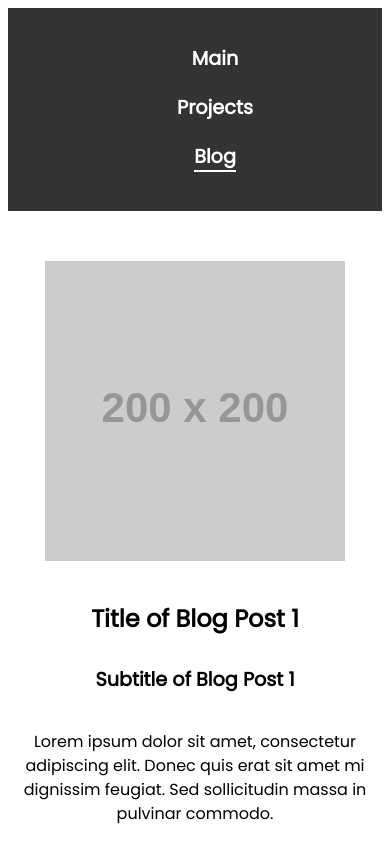
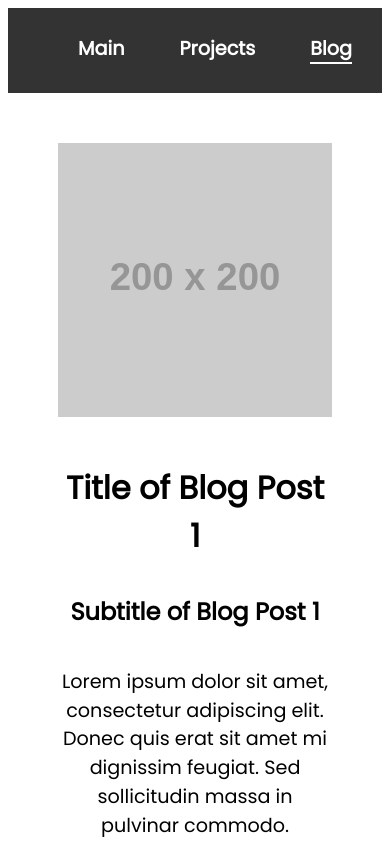
Before and after one commit to Raccoonov/Rekunov, a plain HTML site: page git_pages_test/blog.html in a window 390 px wide. Shown: the top 844 px of the page. Drawn offline with Linux system fonts and the light colour scheme; placeholder pictures from the web are drawn by us.

Commit message:
minor styles fix

```diff
--- a/git_pages_test/resources/css/style.css
+++ b/git_pages_test/resources/css/style.css
@@ -62,6 +62,12 @@ body {
   li:not(:first-child) {
     font-weight: normal;
     font-size: 1.1rem;
+  }
+
+  footer {
+    max-width: 1200px;
+    margin: 0 auto;
+    padding: 50px;
   }
 
 /* project tiles styles  */
@@ -150,57 +156,3 @@ body {
     }
 
 /* Blog Page Responsive Styles */
-
-
-/* Blog Page Media Queries */
-
-@media only screen and (max-width: 768px) {
-    nav ul {
-        flex-direction: column;
-        align-items: center;
-    }
-
-    nav li {
-        margin: 10px 0;
-    }
-
-    main {
-        padding: 50px 10px;
-    }
-
-    section.tile {
-        margin-bottom: 30px;
-    }
-
-    section.tile h2 {
-        font-size: 1.8rem;
-    }
-
-    section.tile h3 {
-        font-size: 1.3rem;
-    }
-
-    section.tile p {
-        font-size: 1rem;
-    }
-}
-
-@media only screen and (max-width: 480px) {
-    section.tile img {
-        max-width: 300px;
-    }
-
-    section.tile h2 {
-        font-size: 1.5rem;
-    }
-
-    section.tile h3 {
-        font-size: 1.2rem;
-    }
-
-    section.tile p {
-        font-size: 1rem;
-    }
-}
-
-/*     */
```
Also changed, not shown: git_pages_test/index.html (+3 -1 lines).
